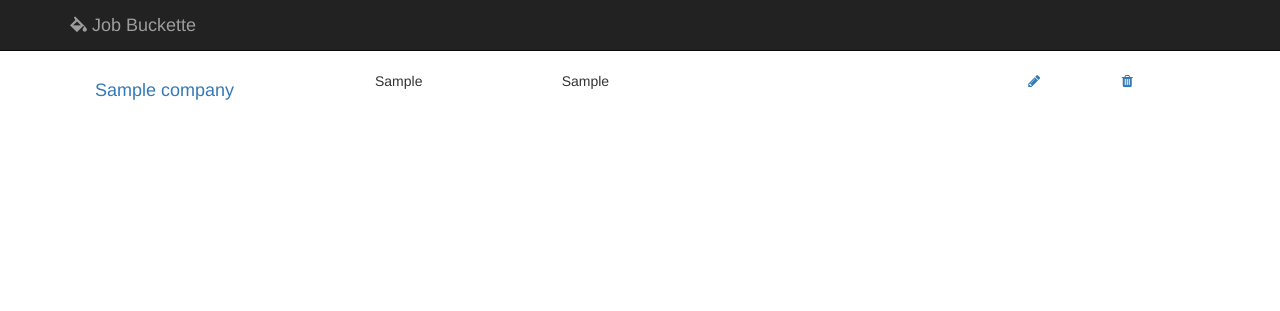
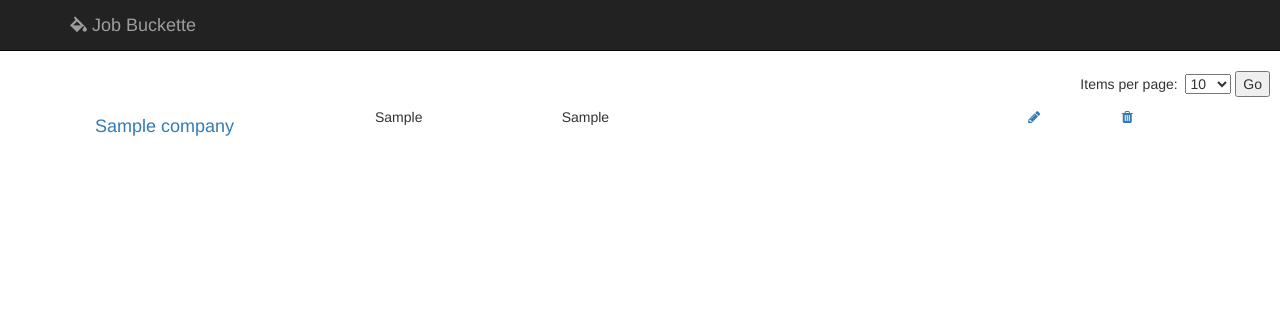
Before and after one commit to josianed/jobbuckette, a Flask app: page / in a window 1280 px wide. Shown: the top 311 px of the page. Run offline with Flask 2, Linux system fonts and the light colour scheme; tables that the repository leaves empty hold one stand-in row (values such as "Sample post"); some libraries are stand-ins or nearby versions; some web fonts are replaced.

Commit message:
Add pagination and limit to number of companies per page, with option of selecting number of countries per page via a dropdown menu

```diff
--- a/jobbuckette/static/css/main.css
+++ b/jobbuckette/static/css/main.css
@@ -12,3 +12,9 @@ div.metadata {
   display: inline-block;
   font-size: 1em;
 }
+
+.companies-per-page {
+  text-align: right;
+  margin-right: 10px;
+  margin-bottom: 10px;
+}
--- a/jobbuckette/templates/base.html
+++ b/jobbuckette/templates/base.html
@@ -40,7 +40,7 @@
                 </div>
             </div>
         </div>
-
+        {% block nav %} {% endblock %}
         <div class="container">
             {% block content %}{% endblock %}
         </div>
--- a/jobbuckette/templates/companies.html
+++ b/jobbuckette/templates/companies.html
@@ -1,9 +1,38 @@
 {% import "macros.html" as macros %}
 {% extends "base.html" %}
+
+{% block nav %}
+<div class="dropdown companies-per-page">
+    <form name="companies-per-page">
+      Items per page:&nbsp;
+      <select name="limit">
+        <option value="10">10</option>
+        <option value="20">20</option>
+        <option value="50">50</option>
+        <option value="100">100</option>
+      </select>
+      <button type="submit">Go</button>
+    </form>
+</div>
+{% endblock %}
+
 {% block content %}
 
 {% for company in companies %}
 {{ macros.render_company(company) }}
 {% endfor %}
 
+<ul class="pager">
+    {% if has_next %}
+    <li class="previous" >
+    <a href="{{ url_for('companies', page=page + 1) }}">&larr; Older</a>
+    </li>
+    {% endif %}
+    {% if has_prev %}
+    <li class="next">
+    <a href="{{ url_for('companies', page=page - 1) }}">&rarr; Newer</a>
+    </li>
+    {% endif %}
+</ul>
+
 {% endblock %}
--- a/jobbuckette/views.py
+++ b/jobbuckette/views.py
@@ -1,13 +1,44 @@
 from flask import render_template
+from flask import request, redirect, url_for, flash
 
 from . import app
 from .database import session, Company
 
+PAGINATE_BY = 10
+
 @app.route("/")
-def companies():
+@app.route("/company/<int:page>")
+def companies(page=1):
+
+    try:
+        limit = int(request.args.get('limit', PAGINATE_BY))
+        if limit < 10:
+            limit = PAGINATE_BY
+        if limit > 100:
+            limit = 100
+    except ValueError:
+        limit = PAGINATE_BY
+
+    # Zero-indexed page
+    page_index = page - 1
+
+    count = session.query(Company).count()
+
+    start = page_index * limit
+    end = start + limit
+
+    total_pages = (count - 1) // limit + 1
+    has_next = page_index < total_pages - 1
+    has_prev = page_index > 0
+
     companies = session.query(Company)
     companies = companies.order_by(Company.name.desc())
-    companies = companies.all()
+    companies = companies[start:end]
+
     return render_template("companies.html",
-        companies=companies
+        companies=companies,
+        has_next=has_next,
+        has_prev=has_prev,
+        page=page,
+        total_pages=total_pages
     )
--- a/manage.py
+++ b/manage.py
@@ -15,10 +15,10 @@ def run():
 def seed():
     location = "location y"
     industry = "industry z"
-    link_to_website = "this-is-a-link.com"
+    link_to_website = "www.google.com"
 
     for i in range(10):
-        company = Company(name="company {}".format(i), location=location,
+        company = Company(name="company {}".format(i + 12), location=location,
                     industry=industry, link_to_website=link_to_website)
         session.add(company)
     session.commit()
```
